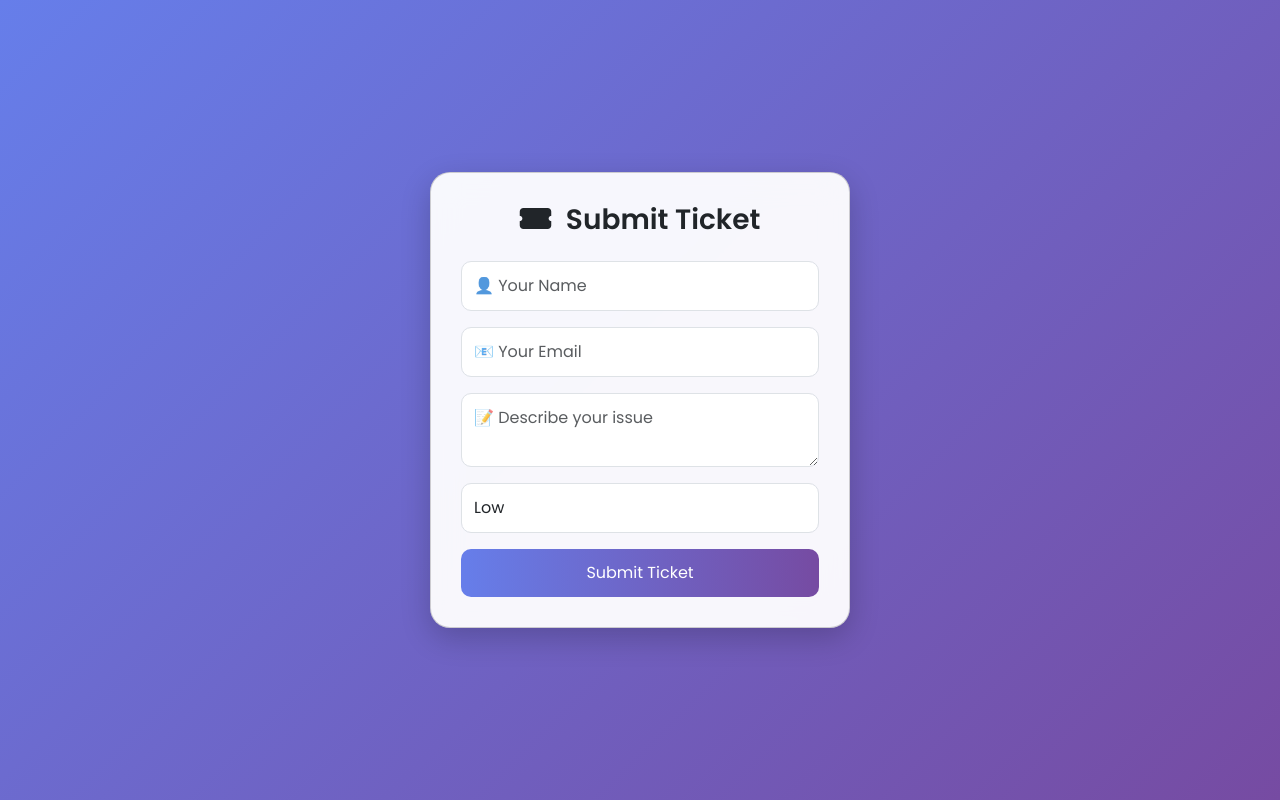
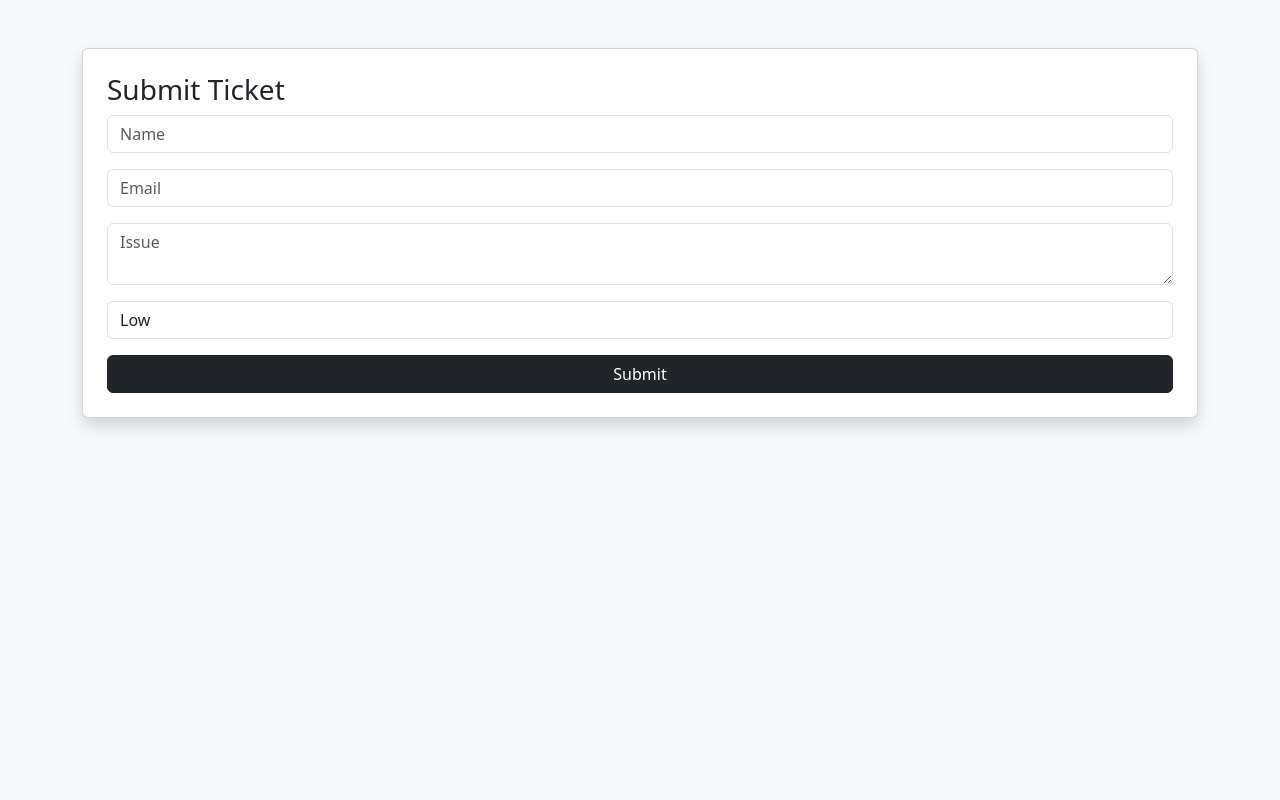
Before and after one commit to mufeedshad0-bit/ticketing-system, a Flask app: page / in a window 1280 px wide. Run offline with Flask 3, Linux system fonts and the light colour scheme.

Commit message:
Update form.html

```diff
--- a/templates/form.html
+++ b/templates/form.html
@@ -1,88 +1,20 @@
 <!DOCTYPE html>
 <html>
-
 <head>
   <title>Submit Ticket</title>
-
-  <!-- Bootstrap -->
   <link href="https://cdn.jsdelivr.net/npm/bootstrap@5.3.0/dist/css/bootstrap.min.css" rel="stylesheet">
-
-  <!-- Google Font -->
-  <link href="https://fonts.googleapis.com/css2?family=Poppins:wght@300;400;600&display=swap" rel="stylesheet">
-
-  <!-- Icons -->
-  <link rel="stylesheet" href="https://cdnjs.cloudflare.com/ajax/libs/font-awesome/6.0.0/css/all.min.css">
-
-  <style>
-    body {
-      background: linear-gradient(135deg, #667eea, #764ba2);
-      font-family: 'Poppins', sans-serif;
-      height: 100vh;
-      display: flex;
-      align-items: center;
-      justify-content: center;
-    }
-
-    .card {
-      border-radius: 20px;
-      padding: 30px;
-      width: 420px;
-      backdrop-filter: blur(15px);
-      background: rgba(255, 255, 255, 0.95);
-      box-shadow: 0 10px 30px rgba(0,0,0,0.2);
-      animation: fadeIn 0.6s ease-in-out;
-    }
-
-    @keyframes fadeIn {
-      from { opacity: 0; transform: translateY(20px); }
-      to { opacity: 1; transform: translateY(0); }
-    }
-
-    h3 {
-      text-align: center;
-      margin-bottom: 25px;
-      font-weight: 600;
-    }
-
-    .form-control {
-      border-radius: 10px;
-      padding: 12px;
-    }
-
-    .btn-submit {
-      background: linear-gradient(90deg, #667eea, #764ba2);
-      border: none;
-      border-radius: 10px;
-      padding: 12px;
-      font-weight: 500;
-      transition: 0.3s;
-      color: white;
-    }
-
-    .btn-submit:hover {
-      transform: scale(1.03);
-      opacity: 0.9;
-    }
-
-    .icon {
-      margin-right: 8px;
-    }
-  </style>
 </head>
 
-<body>
+<body class="bg-light">
 
-<div class="card">
+<div class="container mt-5">
+  <div class="card p-4 shadow">
+    <h3>Submit Ticket</h3>
 
-  <h3><i class="fas fa-ticket-alt icon"></i> Submit Ticket</h3>
-
-  <form action="/submit" method="POST">
-
-    <input class="form-control mb-3" name="name" placeholder="👤 Your Name" required>
-
-    <input class="form-control mb-3" name="email" placeholder="📧 Your Email" required>
-
-    <textarea class="form-control mb-3" name="issue" placeholder="📝 Describe your issue" required></textarea>
+    <form action="{{ url_for('submit') }}" method="POST">
+      <input class="form-control mb-3" name="name" placeholder="Name" required>
+      <input class="form-control mb-3" name="email" placeholder="Email" required>
+      <textarea class="form-control mb-3" name="issue" placeholder="Issue" required></textarea>
 
       <select class="form-control mb-3" name="priority">
         <option>Low</option>
@@ -90,12 +22,10 @@
         <option>High</option>
       </select>
 
-    <button class="btn btn-submit w-100">
-       Submit Ticket
-    </button>
-
+      <button class="btn btn-dark w-100">Submit</button>
     </form>
 
+  </div>
 </div>
 
 </body>
```
Lines whose indentation alone changed are shown as unchanged.
